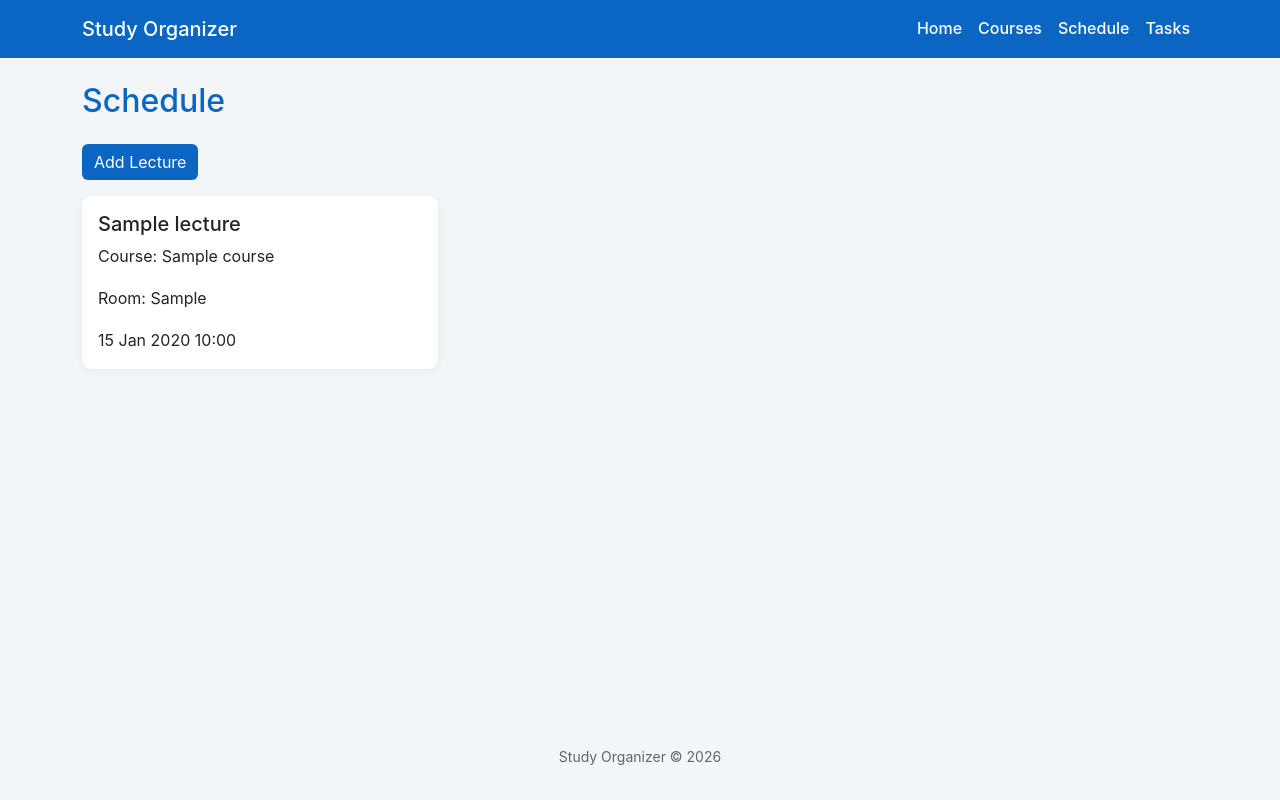
After one commit to Mario8802/study_organizer, a Django app: page /schedule/ in a window 1280 px wide. The commit adds this page. Run offline with Django 5.2, Linux system fonts and the light colour scheme; tables that the repository leaves empty hold one stand-in row (values such as "Sample post").

Commit message:
feat: Implement lectures schedule and link lectures to courses

```diff
--- a/schedule/urls.py
+++ b/schedule/urls.py
@@ -0,0 +1,8 @@
+from django.urls import path
+from schedule.views import LectureListView, LectureCreateView
+
+
+urlpatterns = [
+   path("", LectureListView.as_view(), name="lecture_list"),
+    path("create/", LectureCreateView.as_view(), name="lecture_create"),
+]
--- a/schedule/views.py
+++ b/schedule/views.py
@@ -1,3 +1,17 @@
-from django.shortcuts import render
+from django.views.generic import ListView, CreateView
+from django.urls import reverse_lazy
+from .models import Lecture
+from .forms import LectureForm
 
-# Create your views here.
+
+class LectureListView(ListView):
+    model = Lecture
+    template_name = "schedule/lecture_list.html"
+    context_object_name = "lectures"
+
+
+class LectureCreateView(CreateView):
+    model = Lecture
+    form_class = LectureForm
+    template_name = "schedule/lecture_create.html"
+    success_url = reverse_lazy("lecture_list")
--- a/static/css/style.css
+++ b/static/css/style.css
@@ -1,3 +1,12 @@
+html, body {
+    height: 100%;
+}
+
+body {
+    display: flex;
+    flex-direction: column;
+}
+
 body {
     background-color: #f3f6f8;
     color: #1f2937;
@@ -43,13 +52,13 @@ a:hover {
     background-color: white;
     border-radius: 10px;
     border: none;
-    box-shadow: 0 2px 8px rgba(0,0,0,0.05);
+    box-shadow: 0 2px 8px rgba(0, 0, 0, 0.05);
     transition: transform 0.2s ease, box-shadow 0.2s ease;
 }
 
 .course-card:hover {
     transform: translateY(-4px);
-    box-shadow: 0 10px 20px rgba(0,0,0,0.08);
+    box-shadow: 0 10px 20px rgba(0, 0, 0, 0.08);
 }
 
 /* Buttons */
@@ -82,3 +91,8 @@ a:hover {
     -webkit-box-orient: vertical;
     overflow: hidden;
 }
+
+footer {
+    font-size: 14px;
+    opacity: 0.7;
+}
--- a/study_organizer/urls.py
+++ b/study_organizer/urls.py
@@ -7,5 +7,6 @@ urlpatterns = [
     path("", home, name="home"),
 
     path("admin/", admin.site.urls),
-    path("courses/", include("courses.urls"))
+    path("courses/", include("courses.urls")),
+    path("schedule/", include("schedule.urls")),
 ]
--- a/templates/base.html
+++ b/templates/base.html
@@ -32,7 +32,7 @@ Home
                 Courses
             </a>
 
-<a class="nav-link text-white" href="#">
+            <a class="nav-link text-white" href="{% url 'lecture_list' %}">
                 Schedule
             </a>
 
@@ -46,12 +46,12 @@ Tasks
 
 </nav>
 
-<div class="container mt-4">
+<main class="container mt-4 flex-grow-1">
 
     {% block content %}
     {% endblock %}
 
-</div>
+</main>
 
 <footer class="text-center mt-5 mb-3">
 
--- /dev/null
+++ b/templates/schedule/lecture_list.html
@@ -0,0 +1,51 @@
+{% extends "base.html" %}
+
+{% block content %}
+
+    <h2 class="mb-4">Schedule</h2>
+
+    <a href="{% url 'lecture_create' %}" class="btn btn-primary mb-3">
+        Add Lecture
+    </a>
+
+    <div class="row">
+
+        {% for lecture in lectures %}
+
+            <div class="col-md-4">
+
+                <div class="card mb-4">
+
+                    <div class="card-body">
+
+                        <h5 class="card-title">
+                            {{ lecture.title }}
+                        </h5>
+
+                        <p class="card-text">
+                            Course: {{ lecture.course.title }}
+                        </p>
+
+                        <p class="card-text">
+                            Room: {{ lecture.room }}
+                        </p>
+
+                        <p class="card-text">
+                            {{ lecture.date|date:"d M Y H:i" }}
+                        </p>
+
+                    </div>
+
+                </div>
+
+            </div>
+
+        {% empty %}
+
+            <p>No lectures scheduled.</p>
+
+        {% endfor %}
+
+    </div>
+
+{% endblock %}
```
Also changed, not shown: schedule/forms.py (added, +24 -0 lines), templates/courses/course_detail.html (+46 -0 lines), templates/schedule/lecture_create.html (added, +39 -0 lines). Lines whose indentation alone changed are shown as unchanged.
